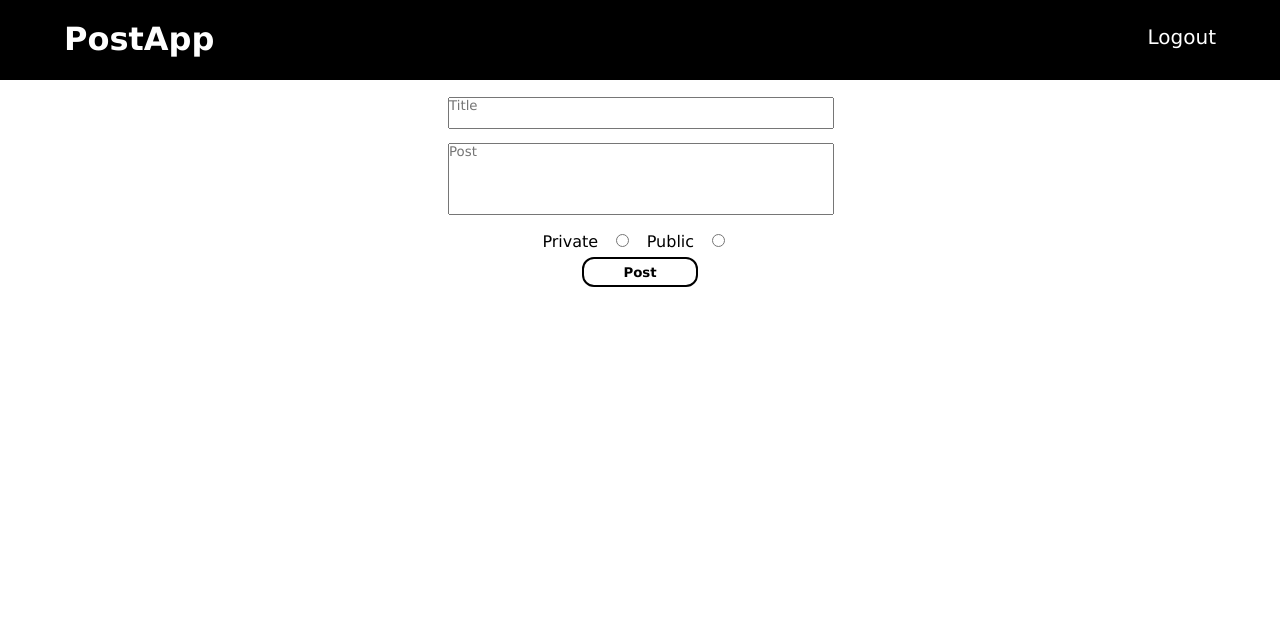
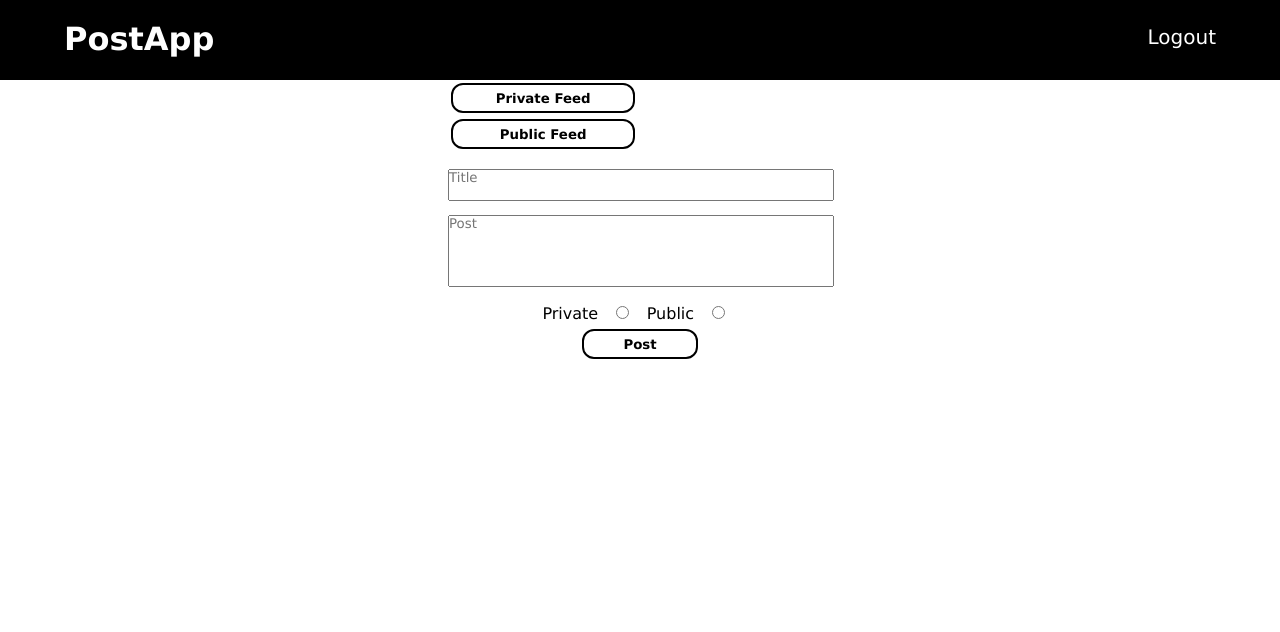
Before and after one commit to Ivan-Vinski/PostApp, a PHP site: page /main/main.php in a window 1280 px wide. Shown: the top 632 px of the page. Run offline with PHP 8.4, Linux system fonts and the light colour scheme; the visitor is signed in with stand-in values (Sample User, id 1); data that the repository does not hold is empty.

Commit message:
Added tabs to switch between public and private

```diff
--- a/index.php
+++ b/index.php
@@ -20,11 +20,11 @@
     </header>
 
     <section>
-      <div class="container" id="loginFormContainer">
+      <div class="container" id="loginFormContainer" name="loginRegister">
         <form method="post" action="<?php echo htmlspecialchars($_SERVER["PHP_SELF"]);?>">
             <input type="text" name="username" placeholder="Username" class="userInput" autofocus><br><br>
             <input type="password" name="password" placeholder="Password" class="userInput"><br><br>
-            <input type="text" name="email" placeholder="e-mail" class="userInput" id="emailInput"><br><br>
+            <input type="text" name="email" place,j,holder="e-mail" class="userInput" id="emailInput"><br><br>
             <button type="submit" name="login" class="buttons" id="buttonLogin">Login</button>
             <button type="submit" name="register" class="buttons" id="buttonRegister">Register</button>
         </form>
--- a/main/main.css
+++ b/main/main.css
@@ -30,6 +30,7 @@ header .container{
   height: 50%;
   margin: auto;
 }
+
 #logoContainer{
   color: white;
   font-weight: bold;
@@ -56,10 +57,37 @@ header .container{
   color: orange;
 }
 
+/* PRIVATE AND PUBLIC FEED TABS */
+.tab{
+  position: relative;
+  top: 10vh;
+  width: 30%;
+  margin: auto;
+}
+.tab button{
+  margin: 3px;
+  width: 48%;
+}
+
+.tabcontent{
+  position: relative;
+  display: none;
+  top: 10vh;
+}
+
+#privateFeed{
+  display: block;
+}
+
+.clearfix::after{
+  content: "";
+  clear: both;
+  display: table;
+}
+
 /* FORM SECTION */
 .formContainer{
   position: relative;
-  top: 10vh;
   width: 30%;
   margin: auto;
   height: 30vh;
@@ -179,14 +207,17 @@ footer .container img, footer .container a{
 }
 
 @media only screen and (max-width: 1200px) {
-  .postsContainer, .formContainer{
+  .postsContainer, .formContainer, .tab{
     width: 60%;
   }
 }
 
 @media only screen and (max-width: 500px) {
-  .postsContainer, .formContainer{
+  .postsContainer, .formContainer, .tab{
     width: 90%;
+  }
+  .tab button{
+    width: 45%;
   }
 
   footer .container{
@@ -199,6 +230,9 @@ footer .container img, footer .container a{
     height: 20vh;
     position: relative;
   }
+  .tab button{
+    width: 45%;
+  }
   .formContainer{
     margin-bottom: 30vh;
   }
@@ -209,7 +243,7 @@ footer .container img, footer .container a{
   footer{
     height: 20vh;
     position: relative;
-    top: 20vh;
+    top: 20vh
   }
 
 }
--- a/main/main.php
+++ b/main/main.php
@@ -18,6 +18,30 @@
         <a href="../index.php?logout=true">Logout</a>
       </div>
     </header>
+
+    <script>
+      function switchFeeds(evt, divID) {
+        var i, tabcontent, tablinks;
+        tabcontent = document.getElementsByClassName("tabcontent");
+        for (i = 0; i < tabcontent.length; i++) {
+          tabcontent[i].style.display = "none";
+        }
+        tablinks = document.getElementsByClassName("tablinks");
+        for (i = 0; i < tablinks.length; i++) {
+          tablinks[i].className = tablinks[i].className.replace(" active", "");
+        }
+        document.getElementById(divID).style.display = "block";
+        evt.currentTarget.className += " active";
+      }
+
+    </script>
+
+    <div class="tab">
+      <button class="tablinks active" onclick="switchFeeds(event, 'privateFeed')">Private Feed</button>
+      <button class="tablinks" onclick="switchFeeds(event, 'publicFeed')">Public Feed</button>
+    </div>
+
+    <div id="privateFeed" class="tabcontent">
       <script>
         function validatePostsForm() {
           var x = document.forms["postForm"]["title"].value;
@@ -36,9 +60,8 @@
             return false;
           }
         }
-
       </script>
-    <div id="mainContainer">
+      <div id="mainPrivateContainer">
         <section class="formContainer">
           <form name="postForm" action="./main.php" method="post" onsubmit="return validatePostsForm()">
             <textarea type="text" name="title" id="titleInput" placeholder="Title"></textarea><br>
@@ -75,6 +98,13 @@
          ?>
 
       </div>
+    </div>
+
+    <div id="publicFeed" class="tabcontent">
+      PUBLIC FEED
+    </div>
+
+
 
     <footer>
       <div class="container">
```
Lines whose indentation alone changed are shown as unchanged.
